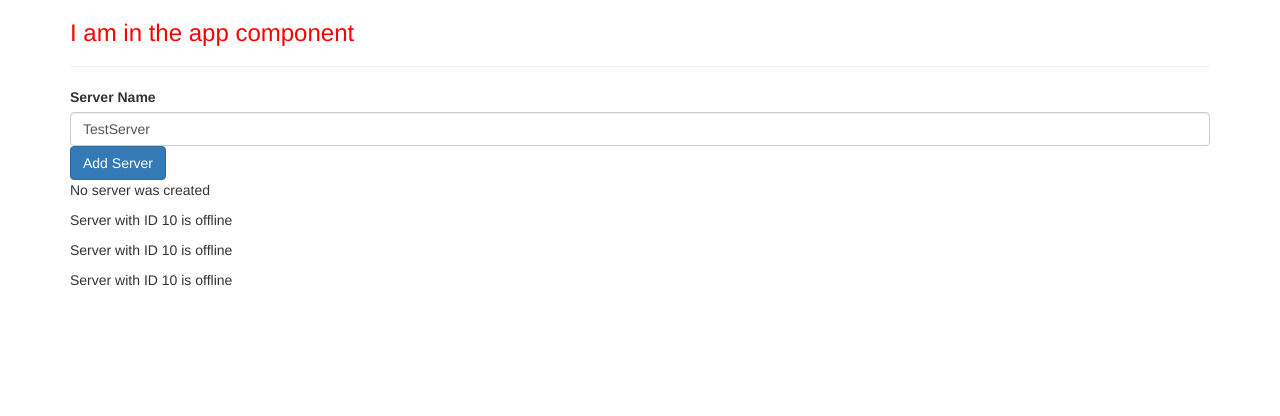
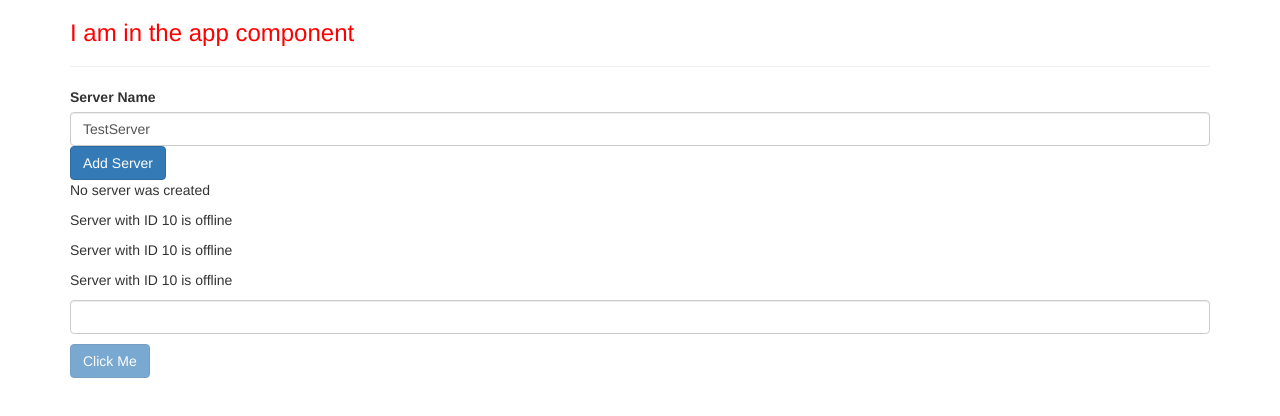
Before and after one commit to MerelOhler/my-first-angular-app, an Angular app: page / in a window 1280 px wide. Shown: the top 416 px of the page. Built offline with nearby package versions, Linux system fonts and the light colour scheme.

Commit message:
binding assignment

```diff
--- a/src/app/app.component.html
+++ b/src/app/app.component.html
@@ -4,6 +4,7 @@
       <h3>I am in the app component</h3>
       <hr>
       <app-servers></app-servers>
+      <app-binding-assignment></app-binding-assignment>
     </div>
   </div>
 </div>
--- a/src/app/app.module.ts
+++ b/src/app/app.module.ts
@@ -5,12 +5,14 @@ import { BrowserModule } from '@angular/platform-browser';
 import { AppComponent } from './app.component';
 import { ServerComponent } from './server/server.component';
 import { ServersComponent } from './servers/servers.component';
+import { BindingAssignmentComponent } from './binding-assignment/binding-assignment.component';
 
 @NgModule({
   declarations: [
     AppComponent,
     ServerComponent,
-    ServersComponent
+    ServersComponent,
+      BindingAssignmentComponent
    ],
   imports: [
     BrowserModule,
--- /dev/null
+++ b/src/app/binding-assignment/binding-assignment.component.html
@@ -0,0 +1,7 @@
+<input
+  type="text"
+  class="form-control"
+  [(ngModel)]="userName"
+  (input)="OnInputUserName()">
+<p>{{userName}}</p>
+<button class="btn btn-primary" [disabled]="empty" (click)="OnClick()">Click Me</button>
--- /dev/null
+++ b/src/app/binding-assignment/binding-assignment.component.ts
@@ -0,0 +1,29 @@
+import { Component, OnInit } from '@angular/core';
+
+@Component({
+  selector: 'app-binding-assignment',
+  templateUrl: './binding-assignment.component.html',
+  styleUrls: ['./binding-assignment.component.css']
+})
+export class BindingAssignmentComponent implements OnInit {
+
+  userName='';
+  empty = true;
+  constructor() { }
+
+  ngOnInit() {
+  }
+
+  OnInputUserName(){
+    if(this.userName === ''){
+      this.empty = true;
+    }else{
+      this.empty = false;
+    }
+  }
+
+  OnClick() {
+    this.userName = '';
+    this.empty = true;
+  }
+}
```
Also changed, not shown: src/app/binding-assignment/binding-assignment.component.css (added), 1 other file (tests, documents, lock files or other folders).
